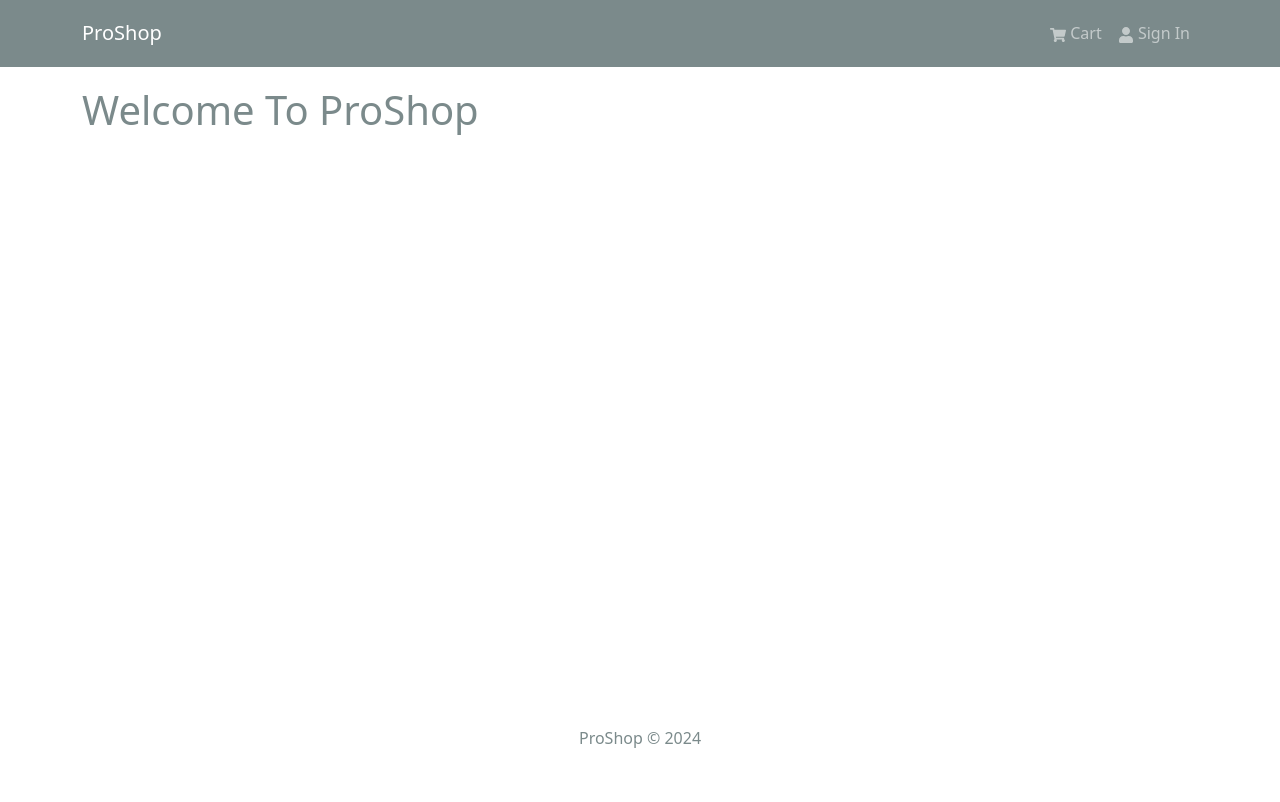
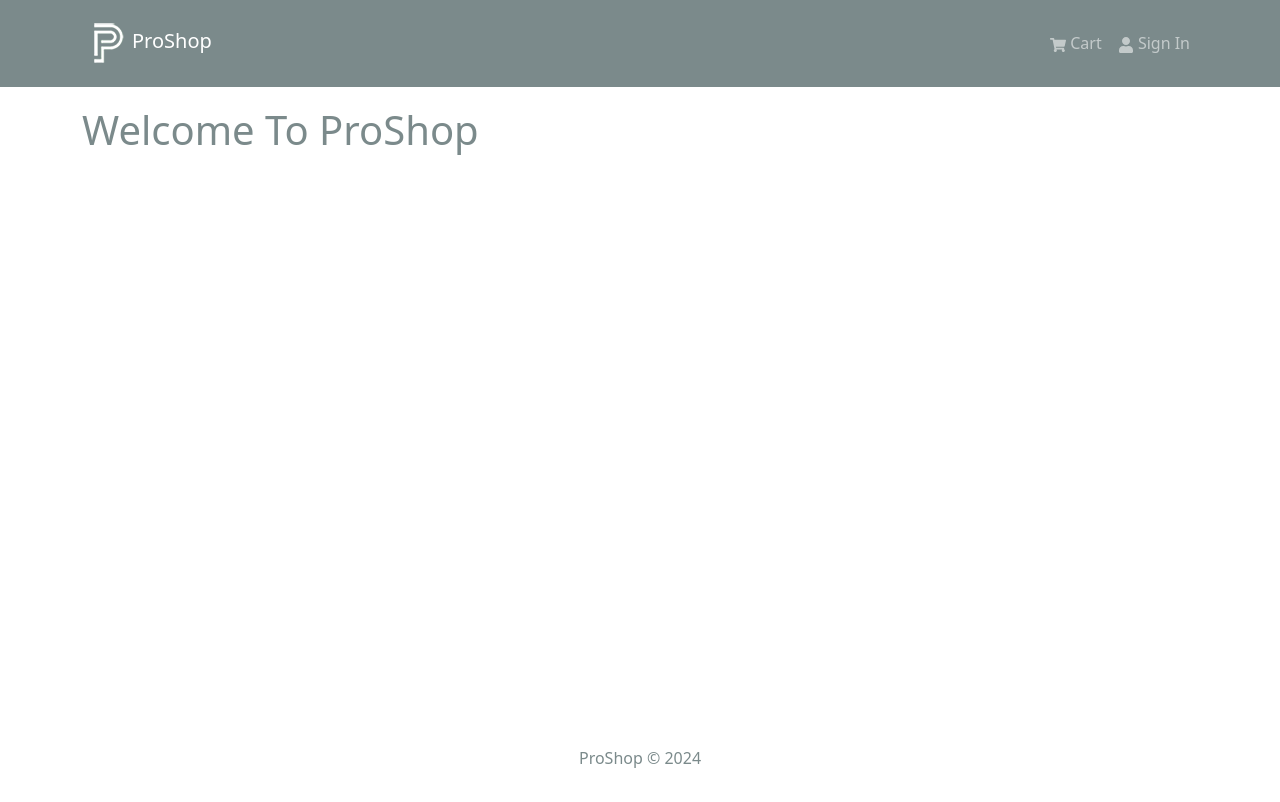
Before and after one commit to Yedidia-Bakuradze/ProShop, a React (Create React App) app in the folder frontend/: page / in a window 1280 px wide. Shown: the top 802 px of the page. Built offline with nearby package versions, Linux system fonts and the light colour scheme.

Commit message:
Logo has been added to the Header component

```diff
--- a/frontend/src/components/Header.jsx
+++ b/frontend/src/components/Header.jsx
@@ -1,5 +1,6 @@
 import { Navbar, Nav, Container } from "react-bootstrap";
 import { FaShoppingCart, FaUser } from "react-icons/fa";
+import logo from "../assets/logo.png";
 const Header = () => {
   return (
     <header>
@@ -7,7 +8,10 @@
       <Navbar bg="dark" variant="dark" expand="md" collapseOnSelect>
         <Container>
           {/* Barnd - The company title to navigate to the home site*/}
-          <Navbar.Brand href="/">ProShop</Navbar.Brand>
+          <Navbar.Brand href="/">
+            <img src={logo} alt="ProShop" />
+            ProShop
+          </Navbar.Brand>
           {/* Toggle - dropdown menu managed by the Collapse component */}
           <Navbar.Toggle aria-controls="basic-navbar-nav" />
           <Navbar.Collapse id="basic-navbar-nav">
```
